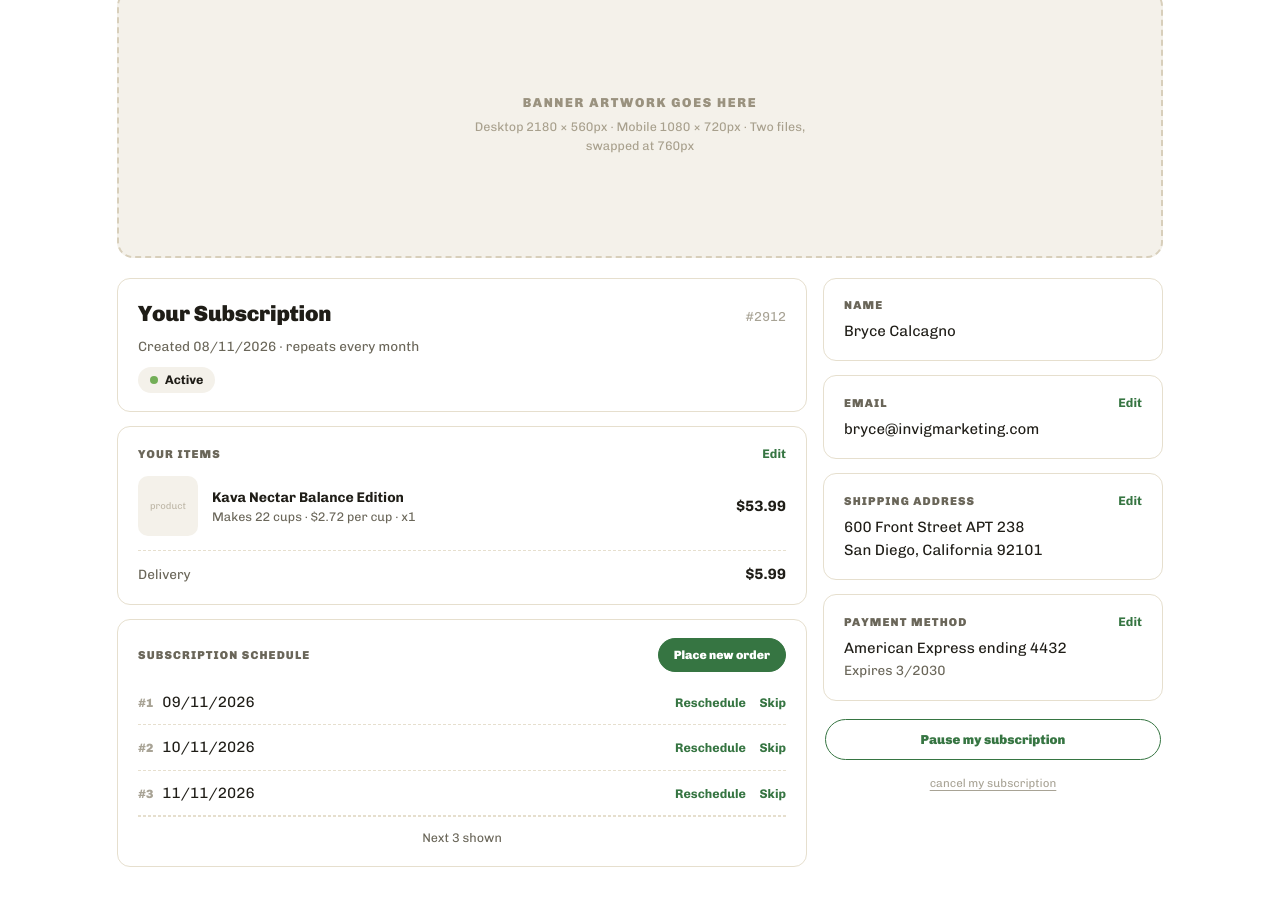
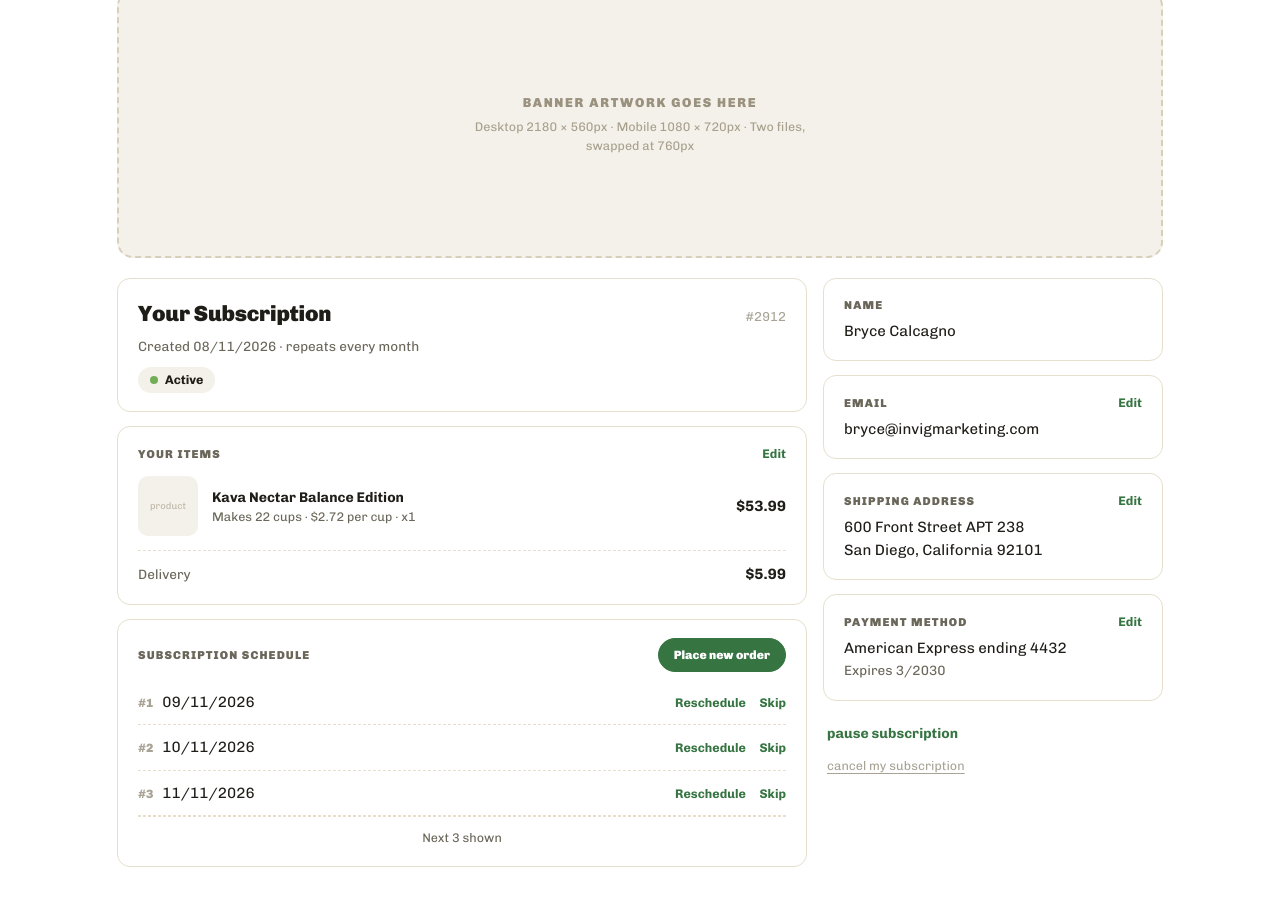
Before and after one commit to bryce-wq2222/kavahana-pdp, a plain HTML site: page portal.html in a window 1280 px wide. Shown: the part 201-1106 px from the top of the page. Drawn offline with Linux system fonts and the light colour scheme.

Commit message:
Portal mockup matches the final CSS ceiling: quiet text actions, no ghost pill
Pause and cancel now render exactly as the untargeted Seal classes allow,
so the mockup stops promising a hierarchy the CSS box cannot deliver.

Co-Authored-By: Claude Opus 5 <noreply@anthropic.com>

```diff
--- a/portal.html
+++ b/portal.html
@@ -80,10 +80,8 @@ a{color:inherit}
 .line .n{color:var(--faint);font-size:12px;font-weight:900;margin-right:9px}
 .more{text-align:center;font-size:12.5px;color:var(--grey);padding-top:12px;border-top:1px dashed var(--line)}
 
-.acts{padding:4px 2px}
-.acts .btn{width:100%;text-align:center}
-.cancel{display:block;text-align:center;margin-top:15px;font-size:11.5px;color:var(--faint);
-  text-decoration:underline;text-underline-offset:3px}
+.acts{padding:8px 4px;display:flex;flex-direction:column;gap:13px}
+.cancel{font-size:12.5px;color:var(--faint);text-decoration:underline;text-underline-offset:3px}
 </style>
 </head>
 <body>
@@ -150,7 +148,7 @@ a{color:inherit}
       <div class="card"><div class="row"><h3>Payment method</h3><a class="link" href="#">Edit</a></div>
         <p style="margin-top:5px">American Express ending 4432<br><span class="muted">Expires 3/2030</span></p></div>
       <div class="acts">
-        <a class="btn ghost" href="#">Pause my subscription</a>
+        <a class="link" style="font-size:14px" href="#">pause subscription</a>
         <a class="cancel" href="#">cancel my subscription</a>
       </div>
     </div>
```
